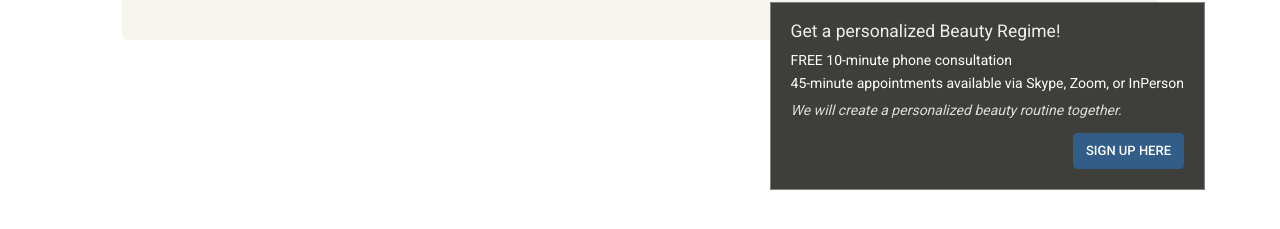
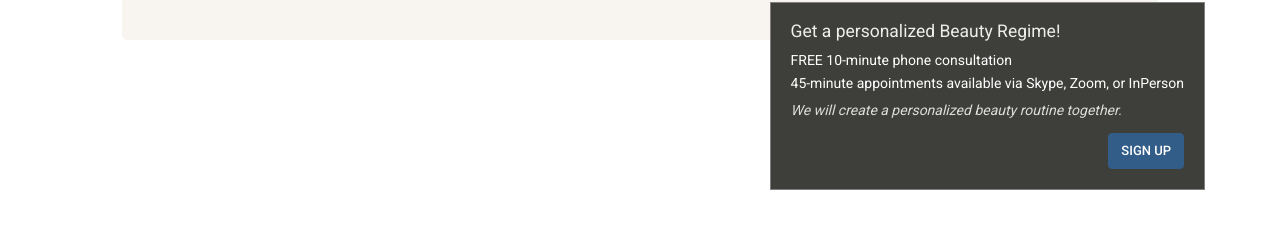
Before and after one commit to sineadpatience/sineadpatience.github.io, a Jekyll site: the page built from beauty-medicine.md, in a window 1280 px wide. Shown: the part 236-465 px from the top of the page. Built offline with Jekyll 4.4.1, drawn with Linux system fonts in a browser that asks for light colours.

Commit message:
beauty regime signup temp email customized

```diff
--- a/_layouts/beauty-medicine.html
+++ b/_layouts/beauty-medicine.html
@@ -70,7 +70,10 @@
             <p class="beauty-p-spec">45-minute appointments available via Skype, Zoom, or InPerson</p>
             <p class="beauty-p-desc">We will create a personalized beauty routine together.</p>
 
-            <button class="btn btn-primary float-right" style="font-size: 13px">SIGN UP HERE</button>
+            <a class="btn btn-primary float-right" role="button"
+               href="mailto:sineadpatience@gmail.com?subject=Personalized%20Beauty%20Regime&body=When%20can%20we%20set%20up%20a%20consultation?%0D%0A
+These times work for me:%0D%0A ... %0D%0A%0D%0A"
+               style="font-size: 13px">SIGN UP</a>
         </div>
 
 
```
Also changed, not shown: 1 other file.
